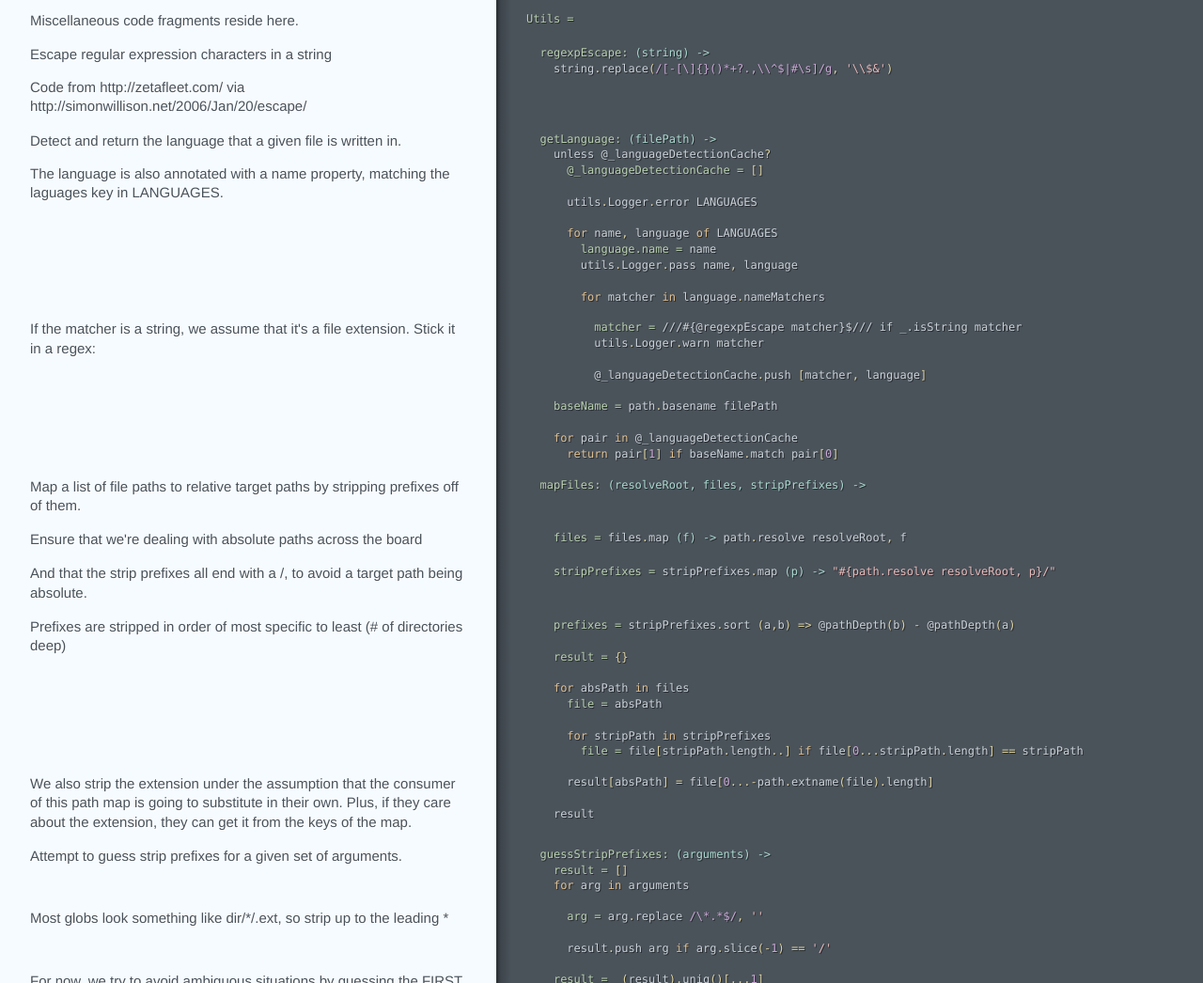
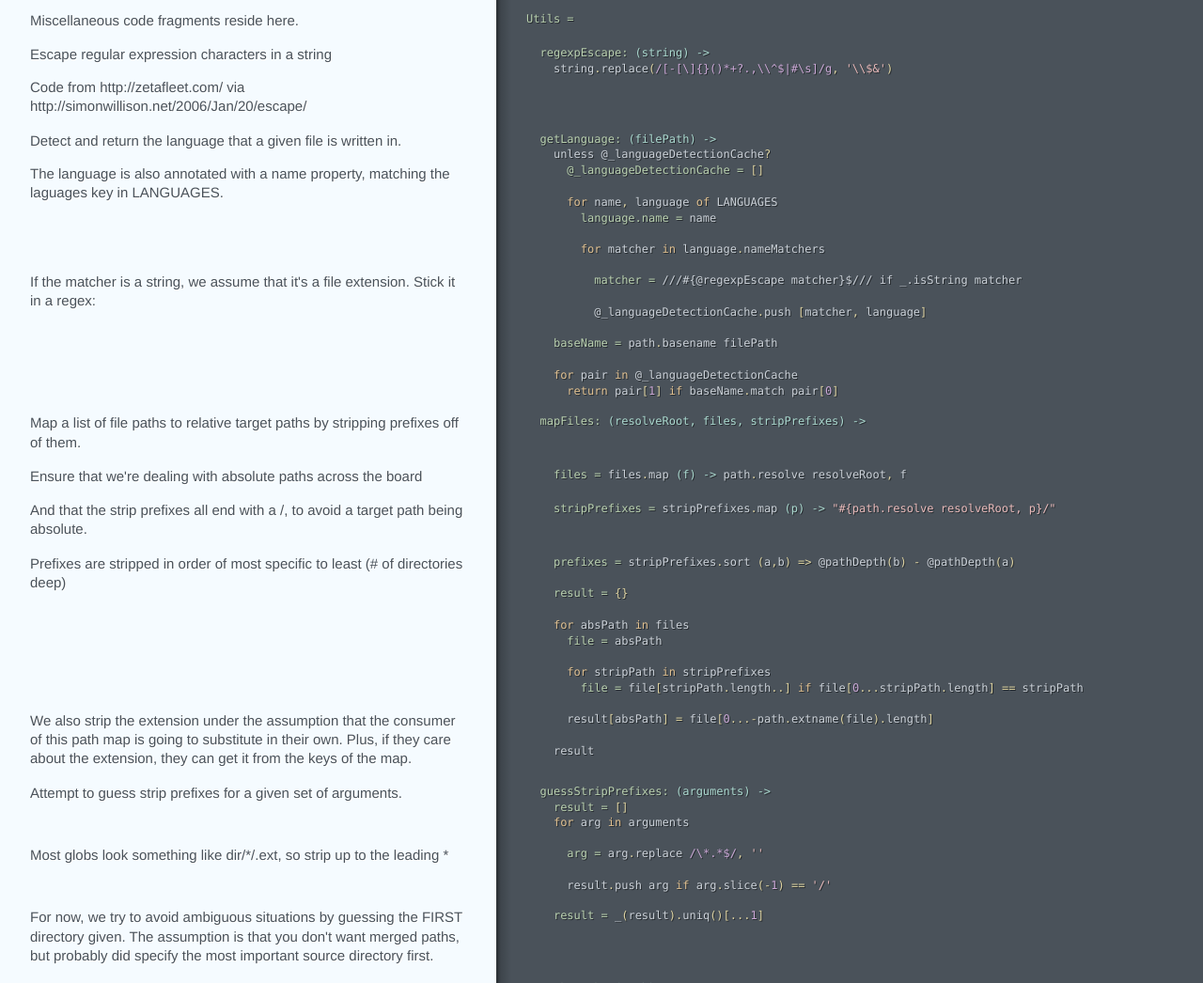
Before and after one commit to nevir/groc, a plain HTML site: page utils.html in a window 1280 px wide. Shown: the part 54-1100 px from the top of the page at 94% size. Drawn offline with Linux system fonts and the light colour scheme.

Commit message:
Generated documentation for b532fe5ff40e53869594848fcfd783d612a6d1de

```diff
--- a/utils.html
+++ b/utils.html
@@ -7,14 +7,10 @@
     <span class="nx">unless</span> <span class="nx">@_languageDetectionCache</span><span class="o">?</span>
       <span class="vi">@_languageDetectionCache = </span><span class="p">[]</span>
 
-      <span class="nx">utils</span><span class="p">.</span><span class="nx">Logger</span><span class="p">.</span><span class="nx">error</span> <span class="nx">LANGUAGES</span>
-
       <span class="k">for</span> <span class="nx">name</span><span class="p">,</span> <span class="nx">language</span> <span class="k">of</span> <span class="nx">LANGUAGES</span>
         <span class="nv">language.name = </span><span class="nx">name</span>
-        <span class="nx">utils</span><span class="p">.</span><span class="nx">Logger</span><span class="p">.</span><span class="nx">pass</span> <span class="nx">name</span><span class="p">,</span> <span class="nx">language</span>
 
         <span class="k">for</span> <span class="nx">matcher</span> <span class="k">in</span> <span class="nx">language</span><span class="p">.</span><span class="nx">nameMatchers</span></div></div></div><div class="segment"><div class="comments"><div class="wrapper"><p>If the matcher is a string, we assume that it's a file extension.  Stick it in a regex:</p></div></div><div class="code"><div class="wrapper">          <span class="nv">matcher = </span><span class="err">///#{@regexpEscape matcher}$/// if _.isString matcher</span>
-          <span class="nx">utils</span><span class="p">.</span><span class="nx">Logger</span><span class="p">.</span><span class="nx">warn</span> <span class="nx">matcher</span>
 
           <span class="nx">@_languageDetectionCache</span><span class="p">.</span><span class="nx">push</span> <span class="p">[</span><span class="nx">matcher</span><span class="p">,</span> <span class="nx">language</span><span class="p">]</span>
 
```
